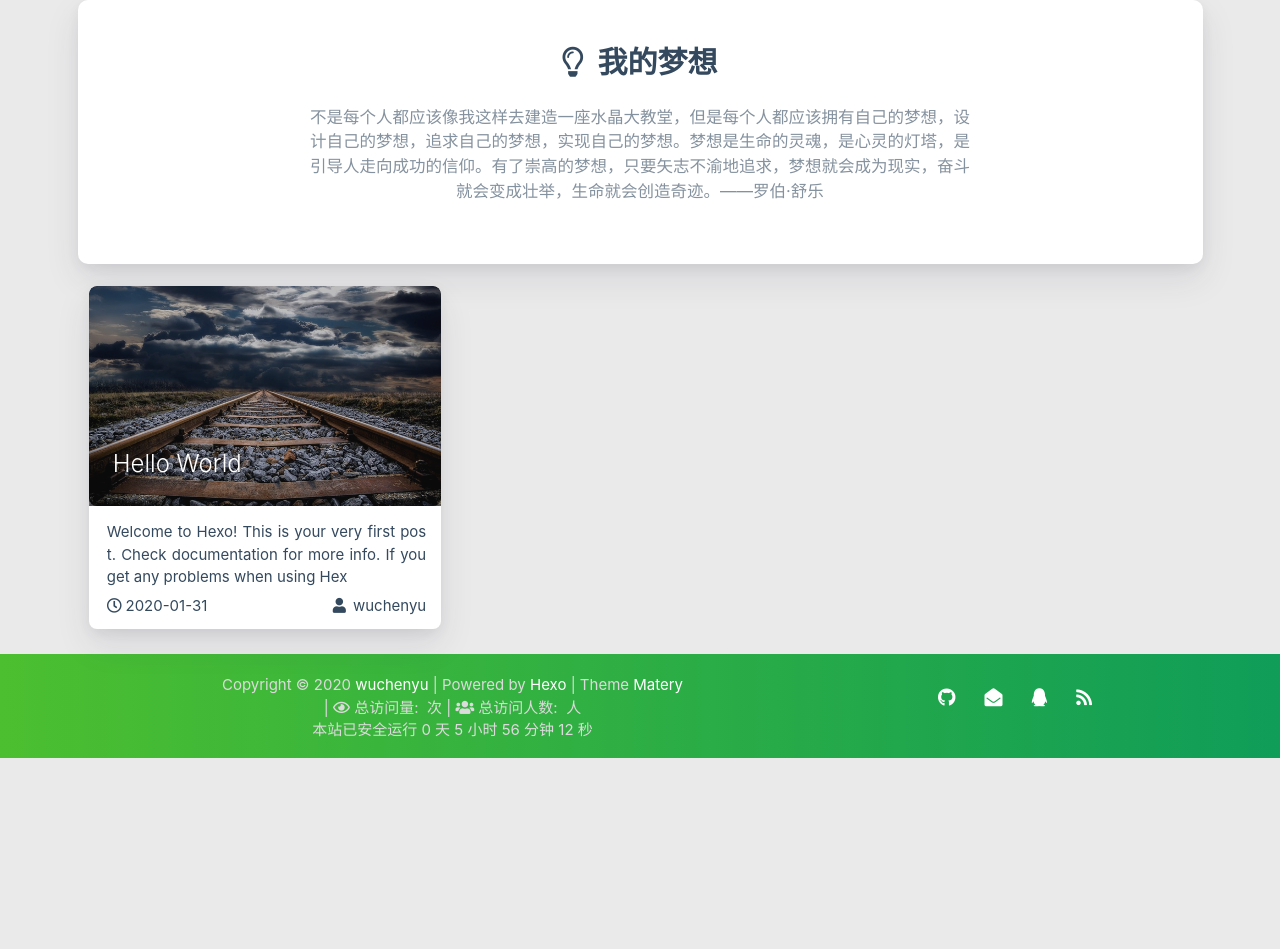
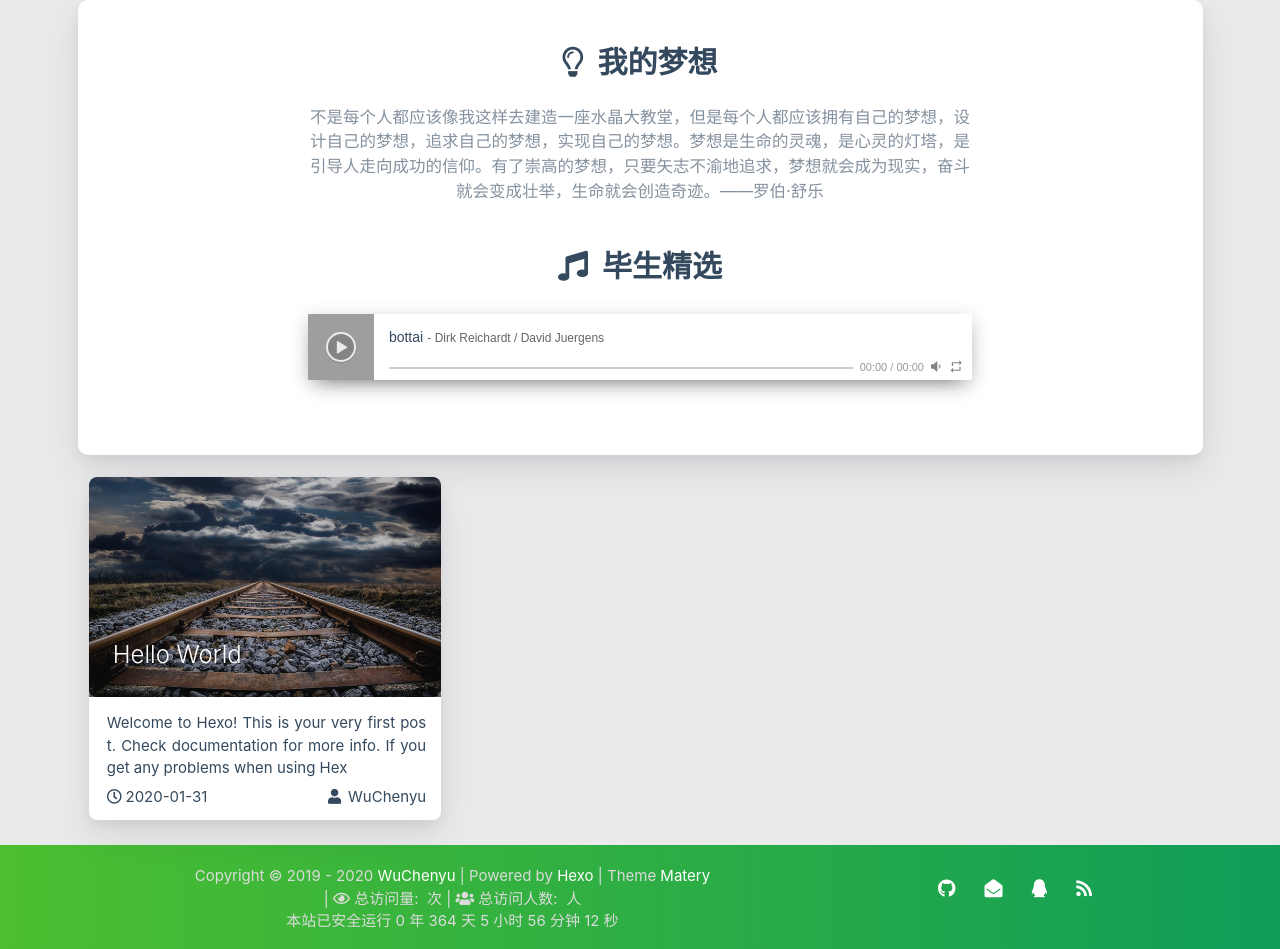
Before and after one commit to VVCY/VVCY.github.io, a plain HTML site: page index.html in a window 1280 px wide. Shown: the part 818-1767 px from the top of the page. Before the commit the page ends 1576 px from the top, so only its background shows below. Drawn offline with nearby package versions, Linux system fonts and the light colour scheme; some packages are replaced by stand-ins of ours; no server answers; grey boxes are pictures that could not be loaded; a script that the page names is missing.

Commit message:
Site updated: 2020-02-01 13:56:07

```diff
--- a/index.html
+++ b/index.html
@@ -353,7 +353,7 @@
         <div class="brand">
             <div class="title center-align">
 
-                VVCY&#39;s blog
+                VVcYの blog
 
             </div>
 
@@ -502,6 +502,41 @@
 
 
 
+<link rel="stylesheet" href="/libs/aplayer/APlayer.min.css">
+<div class="music-player">
+
+    <div class="title center-align">
+        <i class="fas fa-music"></i>&nbsp;&nbsp;毕生精选
+    </div>
+
+    <div class="row">
+        <div class="col l8 offset-l2 m10 offset-m1 s12">
+            <div id="aplayer" class="music"></div>
+        </div>
+    </div>
+</div>
+
+<script src="/libs/aplayer/APlayer.min.js"></script>
+<script>
+$(function () {
+    new APlayer({
+        container: document.getElementById('aplayer'),
+        fixed: 'false' === 'true',
+        autoplay: 'false' === 'true',
+        theme: '#42b983',
+        loop: 'all',
+        order: 'list',
+        preload: 'auto',
+        volume: Number('0.7'),
+        listFolded: 'false' === 'true',
+        listMaxHeight: '',
+        audio: eval([{"name":"bottai","artist":"Dirk Reichardt / David Juergens","url":"https://music.163.com/#/song?id=26624722","cover":"https://p2.music.126.net/kSz24XocHFSKv3LIcxRm9w==/109951164429251929.jpg?imageView=1&type=webp&thumbnail=80x0"}])
+    });
+});
+</script>
+
+
+
 
 
                     <div id="recommend-sections" class="recommend">
@@ -550,7 +585,7 @@
                             <span class="publish-author">
 
                                 <i class="fas fa-user fa-fw"></i>
-                                wuchenyu
+                                WuChenyu
 
                             </span>
                         </div>
@@ -572,8 +607,8 @@
     <div class="container row center-align" style="margin-bottom: 15px !important;">
         <div class="col s12 m8 l8 copy-right">
             Copyright&nbsp;&copy;
-            <span id="year">2020</span>
-            <a href="http://yoursite.com" target="_blank">wuchenyu</a>
+            <span id="year">2019</span>
+            <a href="http://yoursite.com" target="_blank">WuChenyu</a>
             |&nbsp;Powered by&nbsp;<a href="https://hexo.io/" target="_blank">Hexo</a>
             |&nbsp;Theme&nbsp;<a href="https://github.com/blinkfox/hexo-theme-matery" target="_blank">Matery</a>
             <br>
@@ -605,9 +640,9 @@
                     var days = hours * 24;
                     var years = days * 365;
                     var today = new Date();
-                    var startYear = "2020";
-                    var startMonth = "2";
-                    var startDate = "1";
+                    var startYear = "2019";
+                    var startMonth = "1";
+                    var startDate = "31";
                     var startHour = "0";
                     var startMinute = "0";
                     var startSecond = "0";
```
Also changed, not shown: 2020/01/31/hello-world/index.html (+9 -9 lines), 404.html (+9 -9 lines), archives/2020/01/index.html (+7 -7 lines), archives/2020/index.html (+7 -7 lines), archives/index.html (+7 -7 lines).
